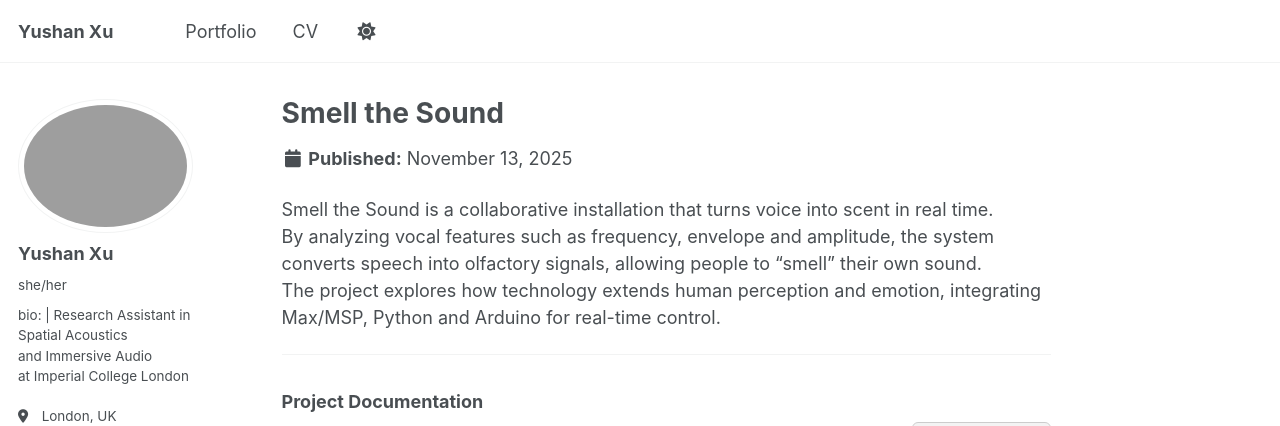
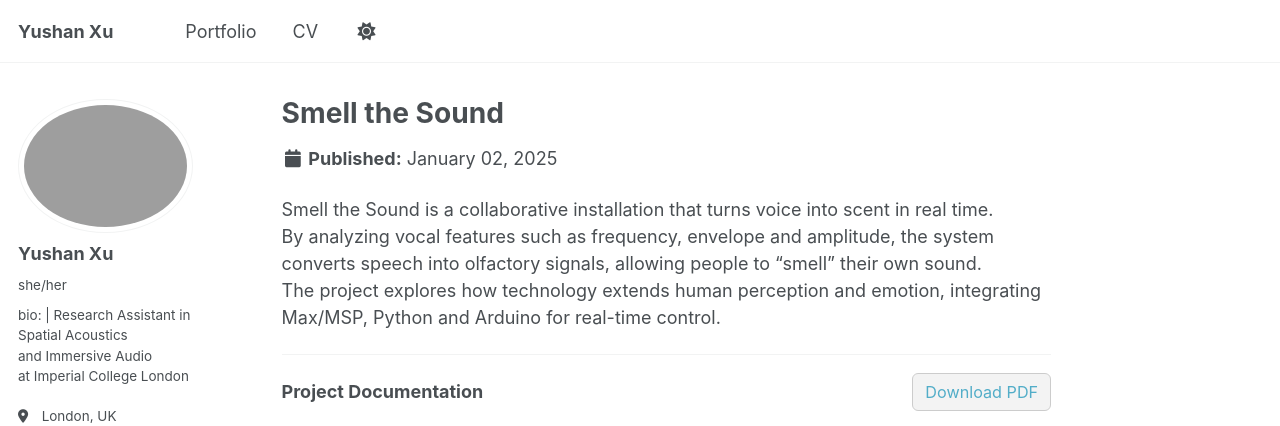
Before and after one commit to Yushan-Xu/Yushan-Xu.github.io, a Jekyll site: the page built from _portfolio/SmellTheSound.md, in a window 1280 px wide and 900 px high, cut to the strip 0-426 px from the top of the window. Built offline with Jekyll 4.4.1, drawn with Linux system fonts in a browser that asks for light colours; a script that is not in the unit is left out.

Commit message:
Update SmellTheSound.md

```diff
--- a/_portfolio/SmellTheSound.md
+++ b/_portfolio/SmellTheSound.md
@@ -1,6 +1,7 @@
 ---
 layout: single
 title: "Smell the Sound"
+date: 2025-01-02
 permalink: /_portfolio/SmellTheSound/
 author_profile: true
 classes: wide
@@ -15,7 +16,6 @@ The project explores how technology extends human perception and emotion, integr
 
 ---
 
-### Project Documentation
 <div style="display: flex; justify-content: space-between; align-items: center; margin-bottom: 1rem;">
   <h3 style="margin: 0;">Project Documentation</h3>
   <a href="/files/Smell the Sound.pdf" download style="text-decoration: none; background: #f3f3f3; padding: 6px 12px; border-radius: 6px; font-size: 0.9rem; border: 1px solid #ccc;">Download PDF</a>
```
